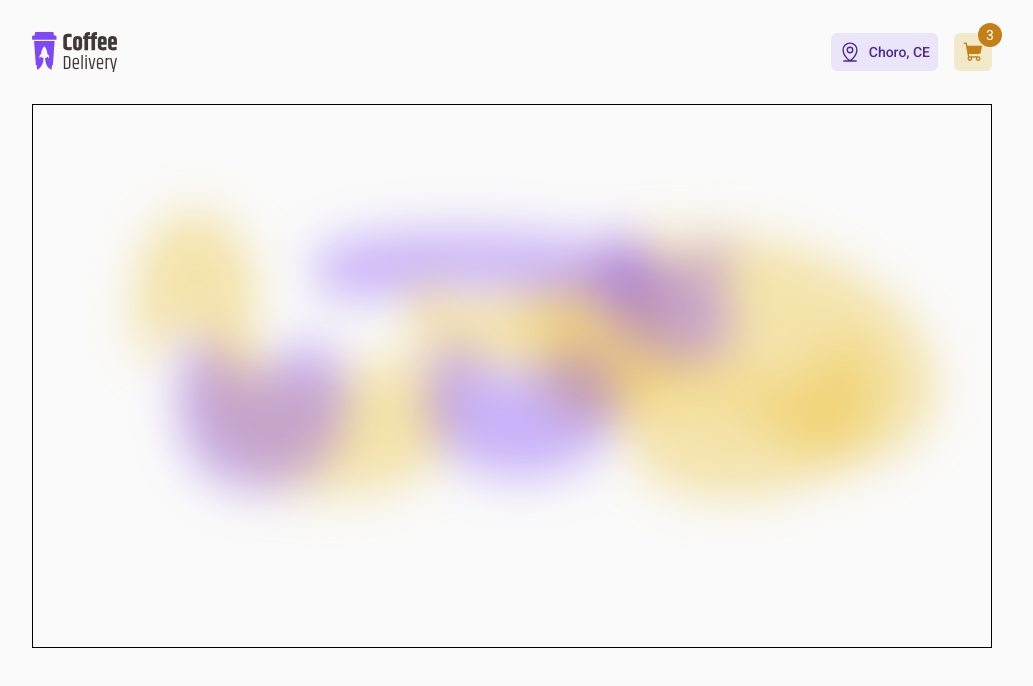
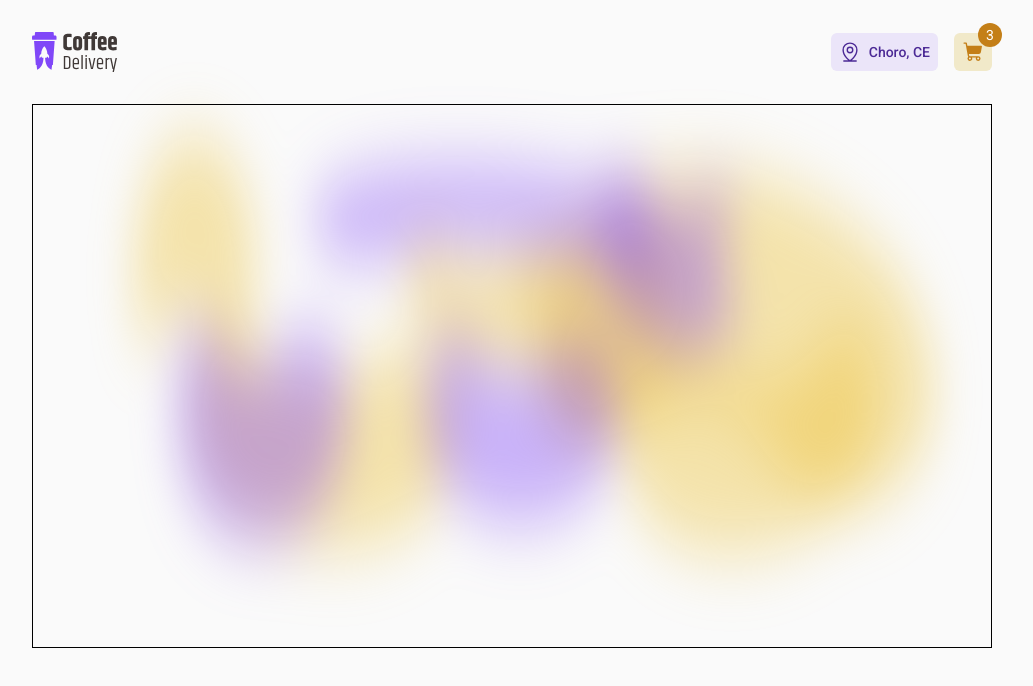
Before and after one commit to alvarobianor/coffee-delivery, a React (Vite) app: page / in a window 1280 px wide. Shown: the top 686 px of the page, without its empty margins (128-1161 px from the left). Built offline with nearby package versions, Linux system fonts and the light colour scheme.

Commit message:
some adjusts and cleaning comments

```diff
--- a/src/Components/ShapesBackground.tsx
+++ b/src/Components/ShapesBackground.tsx
@@ -9,20 +9,18 @@ export function Shapes() {
 }
 
 const Background = styled.div`
-  /* max-width: 106.25rem; */
   width: 100%;
   height: 34rem;
   position: absolute;
-  /* z-index: -1; */
+  z-index: -1;
 
   display: flex;
   align-items: center;
   justify-content: center;
 
   > img {
-    height: auto;
+    height: 50rem;
     min-height: 34rem;
     width: 100%;
-    /* max-width: 110rem; */
   }
 `;
```
